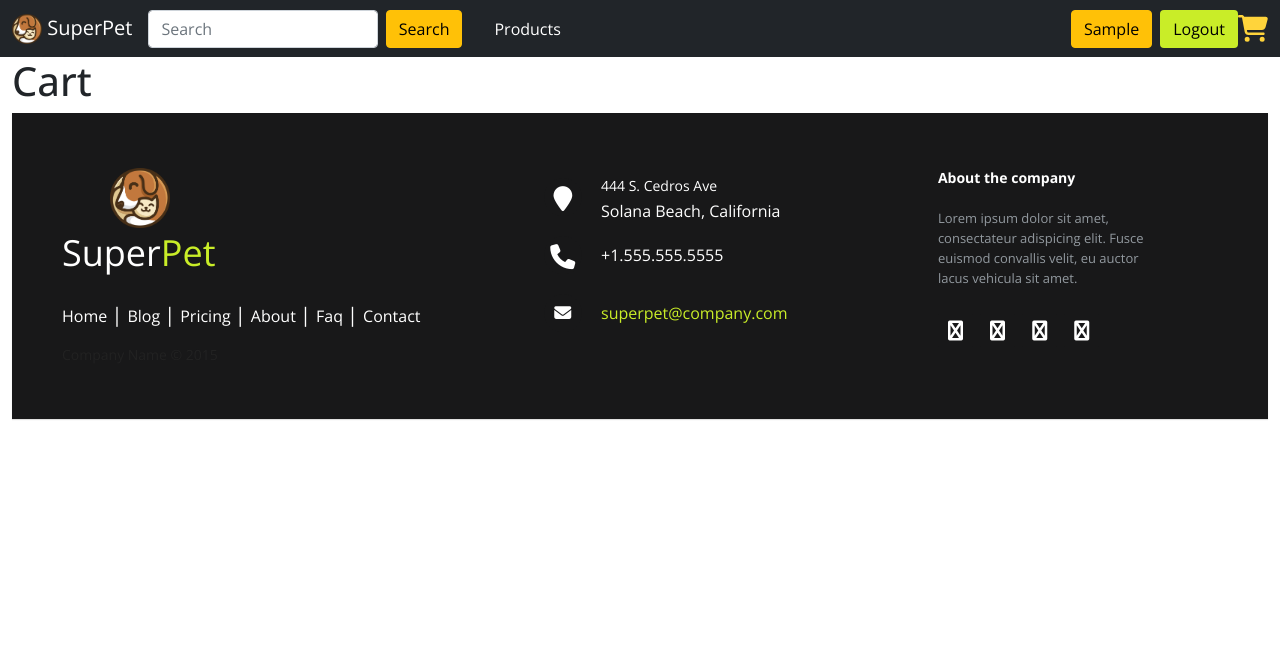
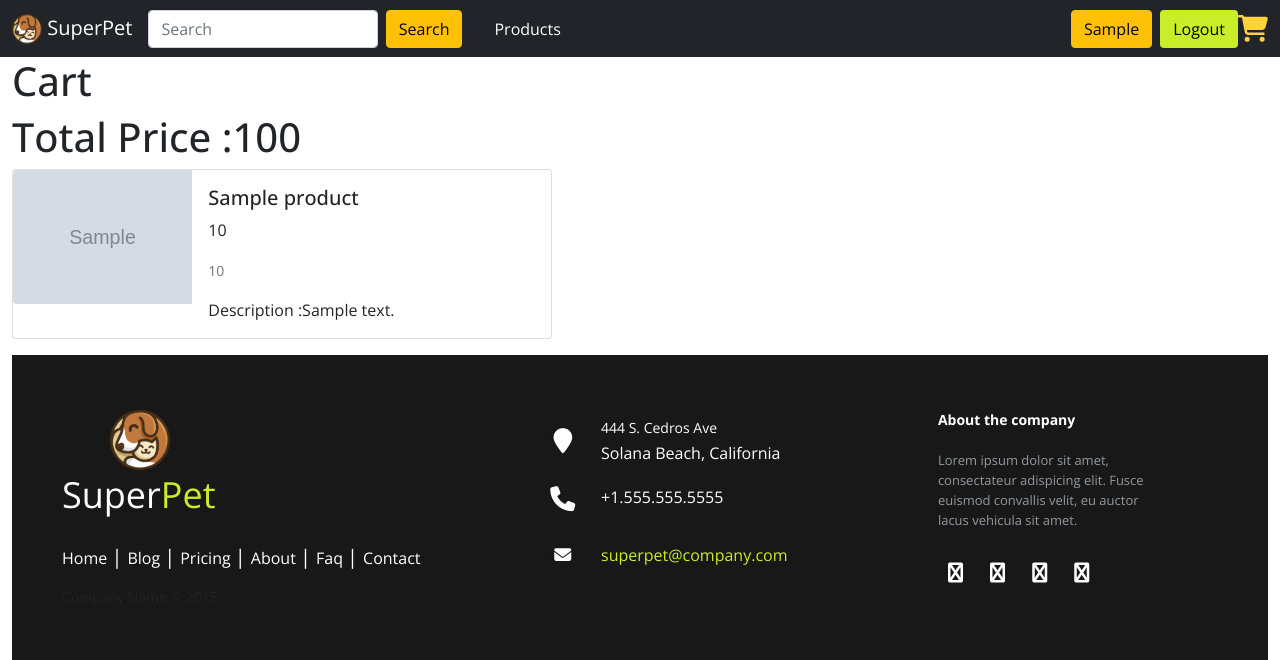
Before and after one commit to shankkarpal46/Django, a Django app: page /cart/ in a window 1280 px wide. Shown: the top 660 px of the page. Run offline with Django 5.2, Linux system fonts and the light colour scheme; a user stored in the database is signed in; tables that the repository leaves empty hold one stand-in row (values such as "Sample post"); grey boxes marked "Sample" are stand-in pictures; some libraries are stand-ins or nearby versions.

Commit message:
adding caritems

```diff
--- a/superpet/cart/templates/cart.html
+++ b/superpet/cart/templates/cart.html
@@ -2,4 +2,22 @@
 
 {% block content %}
     <h1>Cart</h1>
-{% endblock content %}
+    <h1>Total Price :{{total}}</h1>
+    {% for cartitem in cartitems %}
+    <div class="card mb-3" style="max-width: 540px;">
+        <div class="row g-0">
+          <div class="col-md-4">
+            <img src="{{cartitem.products.product_image.url}}" class="img-fluid rounded-start" alt="...">
+          </div>
+          <div class="col-md-8">
+            <div class="card-body">
+              <h5 class="card-title">{{cartitem.products.product_name}}</h5>
+              <p class="card-text">{{cartitem.quantity}} </p>
+              <p class="card-text"><small class="text-muted">{{cartitem.products.product_price}}</small></p>
+              <p class="card-text"><p class="card-text">Description :{{cartitem.products.product_description}}</p>
+            </div>
+          </div>
+        </div>
+      </div>
+    {% endfor %}
+    {% endblock content %}
--- a/superpet/cart/views.py
+++ b/superpet/cart/views.py
@@ -1,12 +1,30 @@
 from django.shortcuts import render,HttpResponseRedirect
-
+from .models import Cart,CartItem,Product
+#from products.models import Product
 # Create your views here.
 
 def add_to_cart(request,productId):
     print(productId)
     print(request.user)
     currentUser = request.user
+    cart_obj,created = Cart.objects.get_or_create(user = currentUser)
+    cartitem,created = CartItem.objects.get_or_create(cart = cart_obj,products = Product.customManager.get(id = productId))
+    quantity = int(request.GET.get("quantity")) #type cast in string
+
+    if created:
+        cartitem.quantity = quantity
+    else:
+        cartitem.quantity += quantity
+
+    cartitem.save() #we are connected with the object
     return HttpResponseRedirect("/products")
 
+
 def display_cart(request):
-    return render(request,"cart.html")
+    currentUser = request.user
+    cart = Cart.objects.get(user=currentUser)
+    cartitems = cart.cartitem_set.all()
+    total = 0
+    for cartitem in cartitems:
+        total += cartitem.quantity * cartitem.products.product_price
+    return render(request,"cart.html",{"cartitems": cartitems,"total":total})
```
